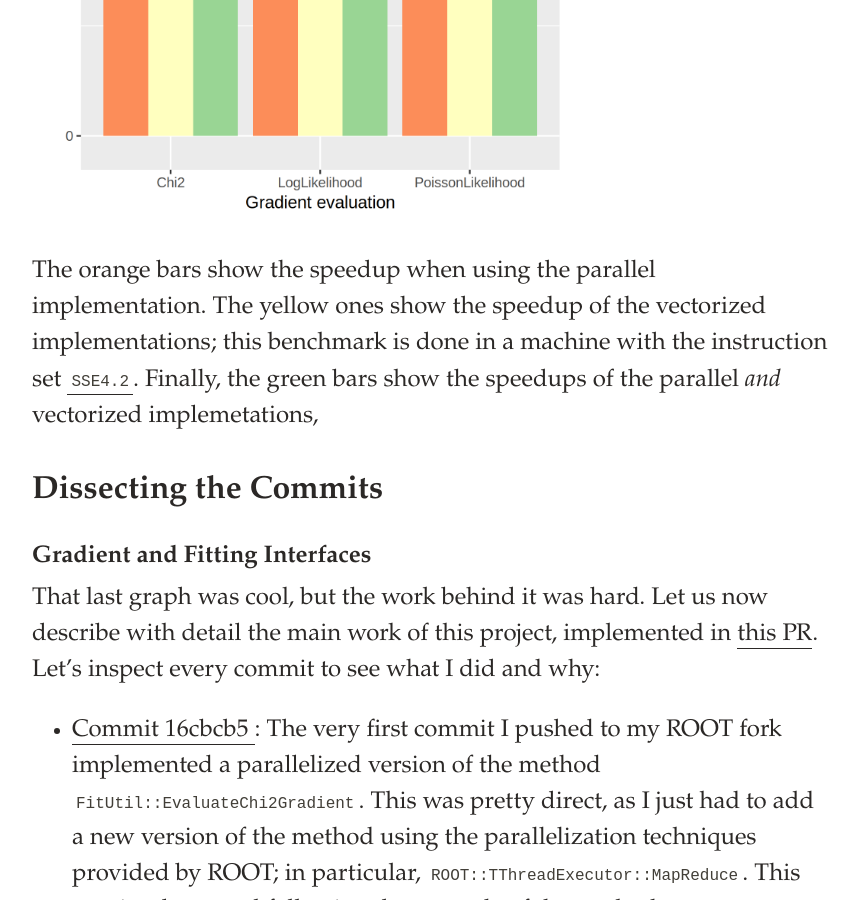
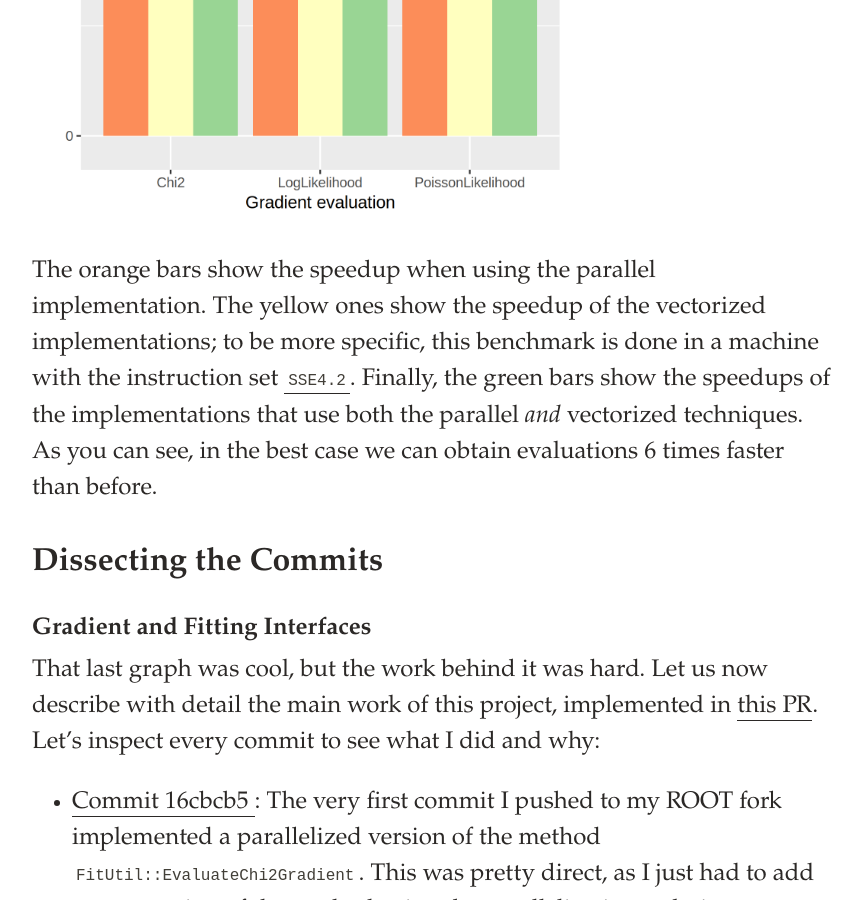
Before and after one commit to agarciamontoro/agarciamontoro.github.io, a Jekyll site: the page built from _posts/2017-08-25-gsoc-final-thoughts.md, in a window 1280 px wide and 900 px high, scrolled down 7633 px. Shown: the whole window, without its empty margins (208-1070 px from the left). Built offline with Jekyll 4.4.1, drawn with Linux system fonts in a browser that asks for light colours; nearby versions of some CDN libraries.

Commit message:
Fix unfinished sentence

```diff
--- a/_posts/2017-08-25-gsoc-final-thoughts.md
+++ b/_posts/2017-08-25-gsoc-final-thoughts.md
@@ -150,7 +150,7 @@ That this one last line works may seem trivial or unimportant, but it has been *
 
 ![Speedups](/assets/img/speedups.png)
 
-The orange bars show the speedup when using the parallel implementation. The yellow ones show the speedup of the vectorized implementations; this benchmark is done in a machine with the instruction set [`SSE4.2`](https://en.wikipedia.org/wiki/Streaming_SIMD_Extensions). Finally, the green bars show the speedups of the parallel *and* vectorized implemetations,
+The orange bars show the speedup when using the parallel implementation. The yellow ones show the speedup of the vectorized implementations; to be more specific, this benchmark is done in a machine with the instruction set [`SSE4.2`](https://en.wikipedia.org/wiki/Streaming_SIMD_Extensions). Finally, the green bars show the speedups of the implementations that use both the parallel *and* vectorized techniques. As you can see, in the best case we can obtain evaluations 6 times faster than before.
 
 ## Dissecting the Commits
 
```
